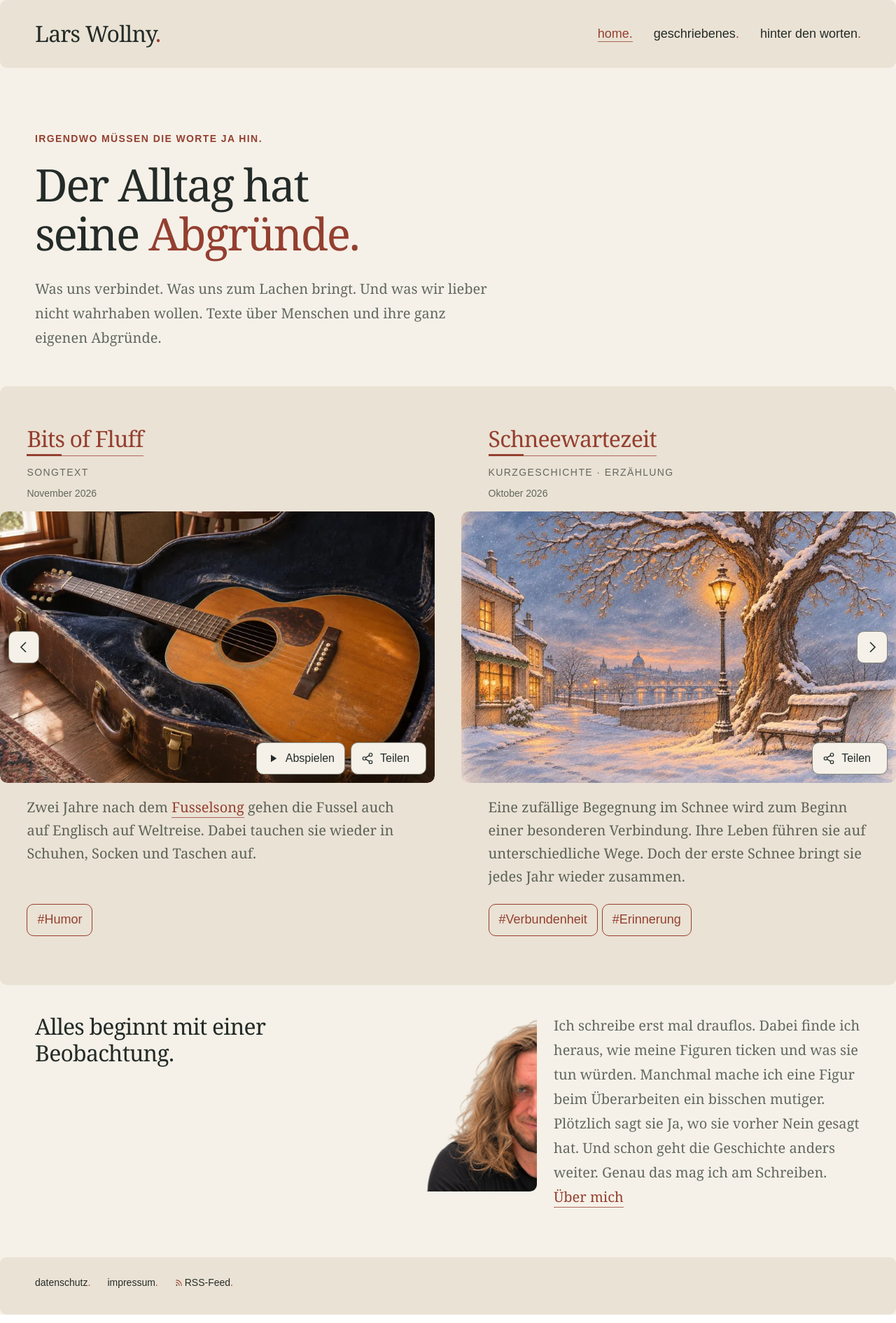
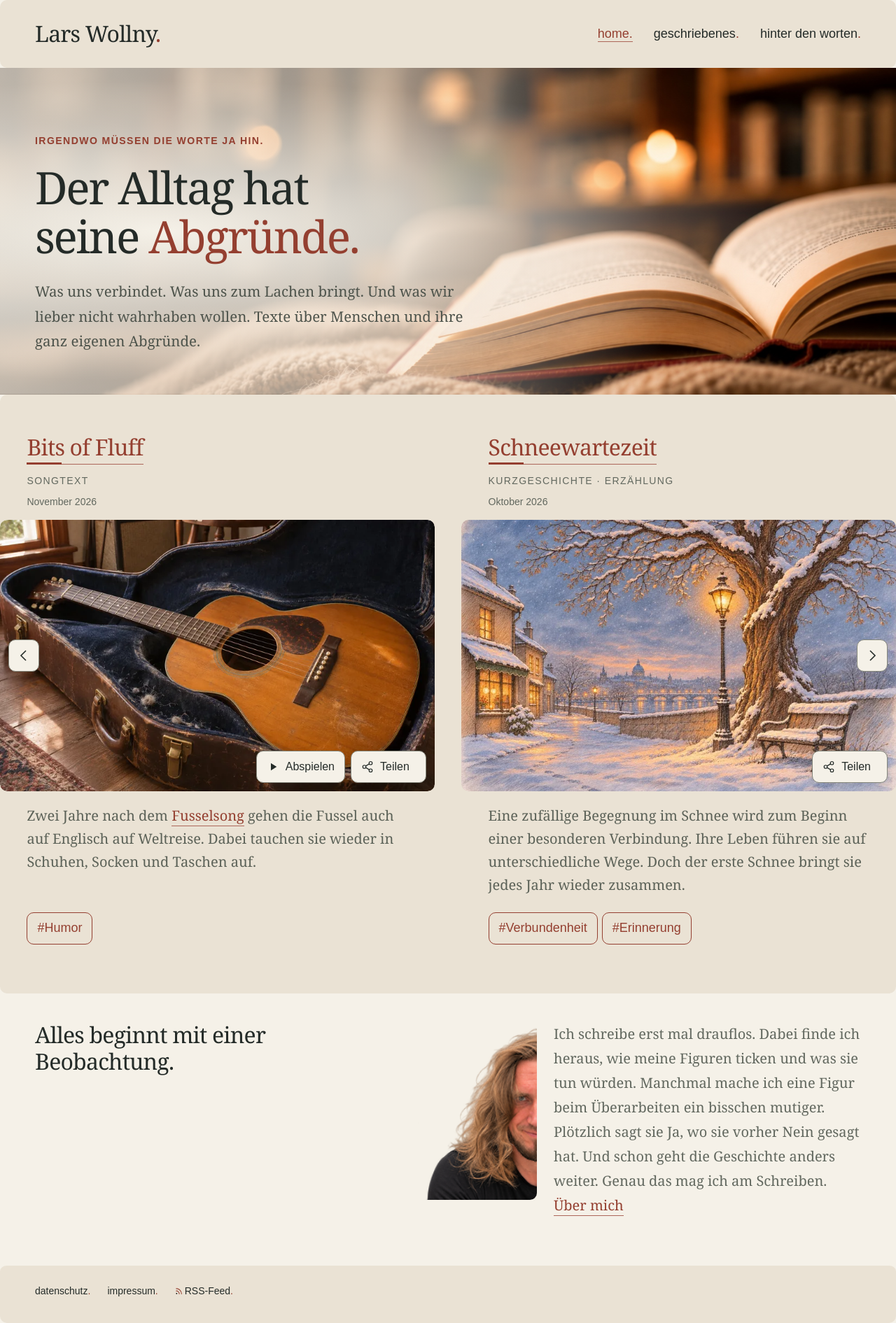
Before and after one commit to LarsLWO/website, a Jekyll site: the page built from index.html, in a window 1280 px wide. Shown: the whole page at 70% size. Built offline with Jekyll 4.4.1, drawn with Linux system fonts in a browser that asks for light colours.

Commit message:
update hero

```diff
--- a/assets/css/magazine.css
+++ b/assets/css/magazine.css
@@ -628,3 +628,64 @@ a[href^="https://"]:not([href*="larswollny.de"])::after{content:"";display:inlin
 .legal-toc a{display:inline-block;padding:6px 0;text-decoration:none;--link-underline-shift:6px}
 .legal-body h2[id]{scroll-margin-top:28px}
 @media print{.legal-toc{font-size:10pt;margin-bottom:16pt;padding:10pt 0}.legal-toc a{padding:2pt 0}}
+
+@media screen {
+  .home-hero {
+    margin-inline: calc((100% - 100cqw) / 2);
+    background-color: var(--sand);
+    background-image:
+      radial-gradient(ellipse at 18% 50%, var(--paper) 0%, transparent 65%),
+      linear-gradient(90deg, #f5f1e8b8, #f5f1e88c 45%, transparent 74%),
+      url("../images/optimized/startseite-buch-kerzenschein.jpg");
+    background-position: right bottom;
+    background-size: cover;
+  }
+
+  .home-hero > .hero {
+    max-width: none;
+    padding-block: clamp(72px, 7.3vw, 112px) clamp(54px, 4.5vw, 72px);
+  }
+
+  .home-hero .eyebrow {
+    font-size: clamp(12px, 1.1vw, 16px);
+    letter-spacing: .1em;
+  }
+
+  .home-hero h1 {
+    font-size: clamp(48px, 5vw, 76px);
+  }
+
+  .home-hero .intro {
+    max-width: min(50vw, 720px);
+    font-size: clamp(19px, 1.6vw, 24px);
+    color: #4d534b;
+  }
+}
+
+@media screen and (max-width: 700px) {
+  .home-hero {
+    background-image:
+      linear-gradient(180deg, var(--paper) 0%, var(--paper) 58%, #f5f1e878 78%, transparent 94%),
+      url("../images/optimized/startseite-buch-kerzenschein.jpg");
+    background-repeat: no-repeat;
+    background-size: 100% 100%, auto 75%;
+  }
+
+  .home-hero > .hero {
+    padding-block: clamp(42px, 8vw, 58px) clamp(150px, 32vw, 220px);
+  }
+
+  .home-hero h1 {
+    font-size: clamp(39px, 7.5vw, 54px);
+  }
+
+  .home-hero .intro {
+    max-width: 48ch;
+  }
+}
+
+@media screen and (forced-colors: active) {
+  .home-hero {
+    background-image: none;
+  }
+}
--- a/index.html
+++ b/index.html
@@ -8,7 +8,13 @@ nav: home
 social_description: "Geschriebenes. Irgendwo müssen die Worte ja hin."
 description: "Was uns verbindet. Was uns zum Lachen bringt. Und was wir lieber nicht wahrhaben wollen. Texte über Menschen und ihre ganz eigenen Abgründe."
 ---
-<section class="hero"><p class="eyebrow">Irgendwo müssen die Worte ja hin.</p><h1>Der Alltag hat<br>seine <em>Abgründe.</em></h1><p class="intro">{{ page.description | escape }}</p></section>
+<section class="home-hero">
+  <div class="wrap hero">
+    <p class="eyebrow">Irgendwo müssen die Worte ja hin.</p>
+    <h1>Der Alltag hat<br>seine <em>Abgründe.</em></h1>
+    <p class="intro">{{ page.description | escape }}</p>
+  </div>
+</section>
 <section class="story-carousel" aria-label="Texte">
   <div class="story-carousel-stage">
     <div class="story-carousel-controls" hidden>
```
Also changed, not shown: assets/images/optimized/startseite-buch-kerzenschein.jpg (added).
